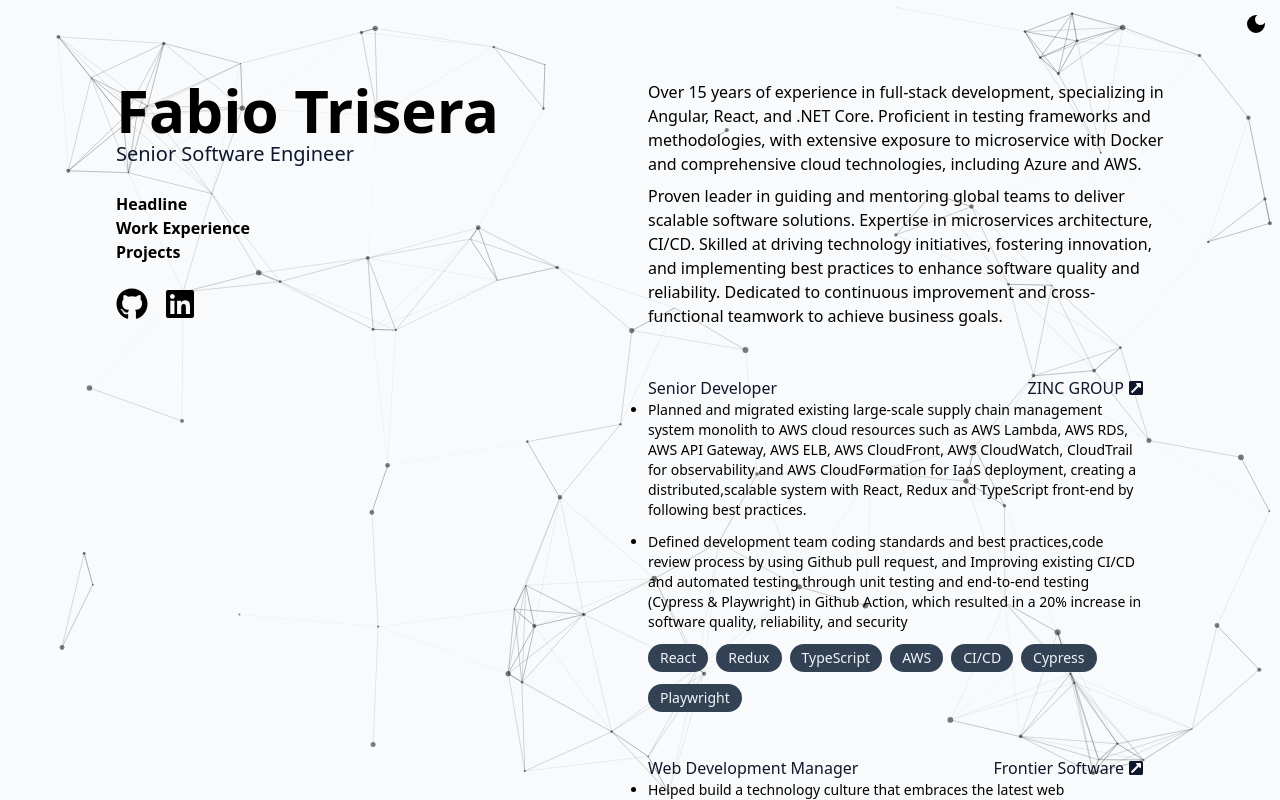
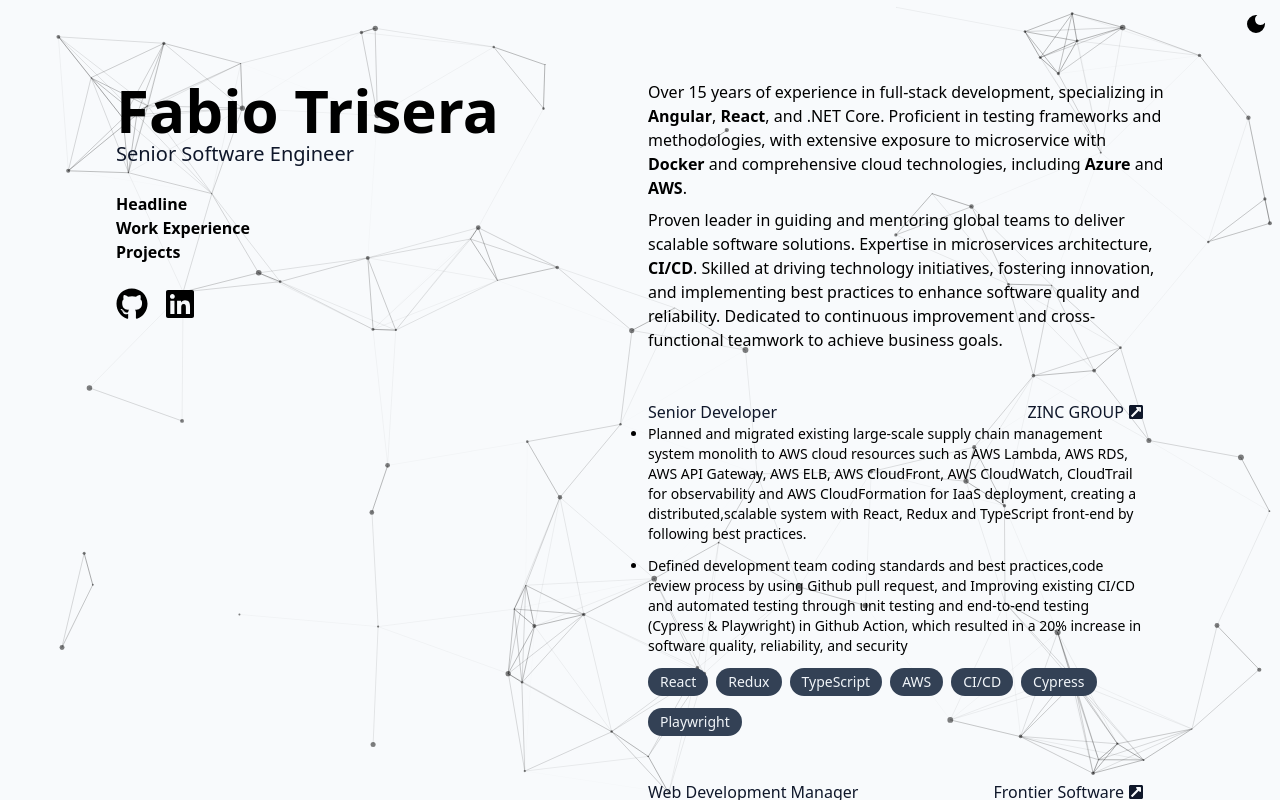
Before and after one commit to fabiotrisera/portfolio, a React (Vite) app: page / in a window 1280 px wide. Shown: the top 800 px of the page. Built offline with nearby package versions, Linux system fonts and the light colour scheme.

Commit message:
refactor: Improve Headline component to render keywords with special styling

```diff
--- a/src/components/Headline.tsx
+++ b/src/components/Headline.tsx
@@ -1,18 +1,68 @@
+import Keywords from "../data/Keywords";
+import Keyword from "./Keyword";
+import React from "react";
+import ReactDOMServer from "react-dom/server";
+
 interface IHeadline {
   className?: string;
   data: string[];
 }
 
 function Headline({ className, data }: IHeadline) {
+  // check if data contain the keyword from the array
+  function renderHeadline(headline: string) {
+    // split the headline into words based on space and comma and fullstop
+    const words = headline.split(/[\s,.]+/);
+    const matchedKeywords = words.filter((word: string) => Keywords.includes(word));
+    if (matchedKeywords.length > 0) {
+
+      const newHeadline: JSX.Element[] = [];
+
+      matchedKeywords.forEach((keyword: string) => {
+        if (newHeadline.length === 0) {
+          const index = headline.indexOf(keyword);
+          const before = headline.slice(0, index);
+          const after = headline.slice(index + keyword.length);
+          newHeadline.push(<>{before}</>);
+          newHeadline.push(<Keyword>{keyword}</Keyword>);
+          newHeadline.push(<>{after}</>);
+        } else {
+          newHeadline.forEach((headlineItem, index) => {
+            const headlineItemStr = ReactDOMServer.renderToString(headlineItem);
+              if (headlineItemStr.indexOf(keyword) > 0) {
+                const indexKeyword = headlineItemStr.indexOf(keyword);
+                const before = headlineItemStr.slice(0, indexKeyword);
+                const after = headlineItemStr.slice(indexKeyword + keyword.length);
+                newHeadline.splice(index, 1, <>{before}</>);
+                newHeadline.splice(index + 1, 0, <Keyword>{keyword}</Keyword>);
+                newHeadline.splice(index + 2, 0, <>{after}</>);
+              }
+          });
+        }
+
+      });
+      return <>{newHeadline}</>;
+    } else {
+      return headline;
+    }
+  }
+
   return (
     <>
       <section id="headline" className={className}>
         {data.map((headline, index) => {
-              return <p key={index} className={"text-left " && index !== 0 ? "mt-2" : ""}>{headline}</p>
+          return (
+            <p
+              key={index}
+              className={"text-left " && index !== 0 ? "mt-2" : ""}
+            >
+              {renderHeadline(headline)}
+            </p>
+          );
         })}
       </section>
     </>
-    )
+  );
 }
 
-export default Headline
+export default Headline;
```
Lines whose indentation alone changed are shown as unchanged.
